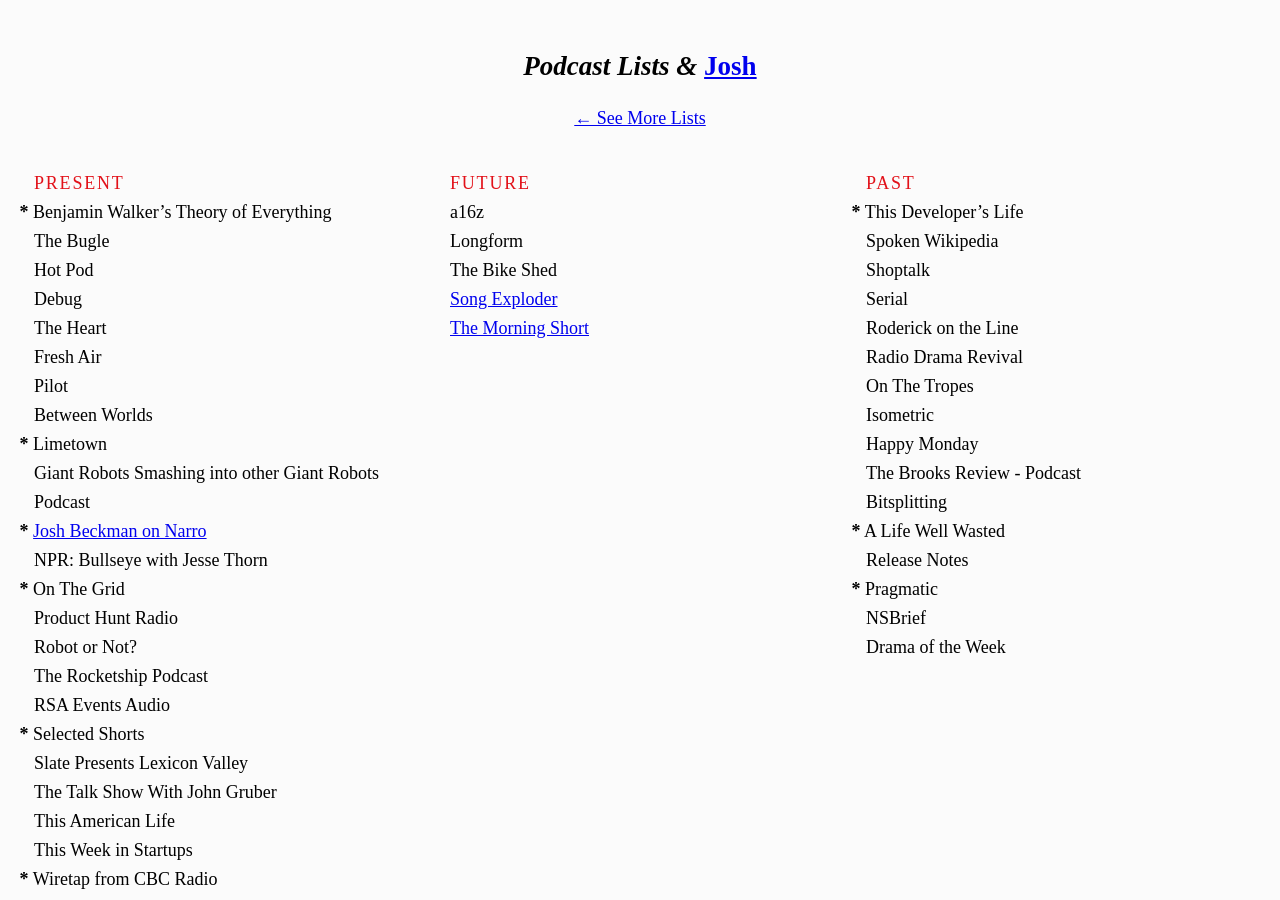
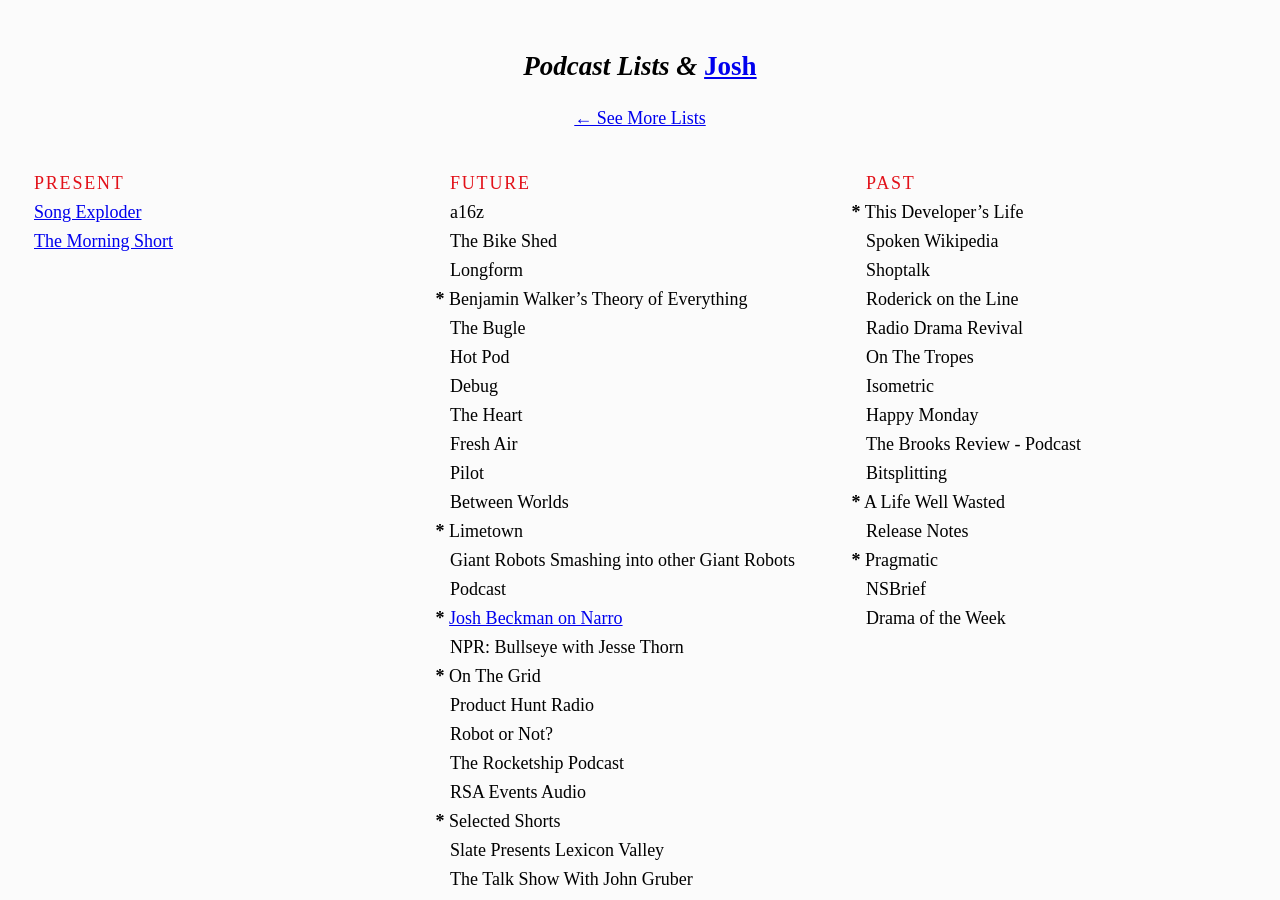
Before and after one commit to joshbeckman/andjosh.github.io, a Jekyll site: the page built from _lists/podcast-lists.md, in a window 1280 px wide and 900 px high. Built offline with Jekyll 4.4.1, drawn with Linux system fonts in a browser that asks for light colours; some of the changed lines change nothing that is shown.

Commit message:
Fix ordering of podcast lists

```diff
--- a/_lists/podcast-lists.md
+++ b/_lists/podcast-lists.md
@@ -3,7 +3,14 @@
 title: Podcast Lists
 permalink: /lists/podcast/
 ---
+- [Song Exploder](//songexploder.net)
+- [The Morning Short](https://itunes.apple.com/us/podcast/morning-short-your-daily-dose/id1082252606)
 
+<!--two items:-->
+
+- a16z
+- The Bike Shed
+- Longform
 - __*__ Benjamin Walker's Theory of Everything
 - The Bugle
 - Hot Pod
@@ -49,20 +56,12 @@
 - The Web Ahead
 - The Memory Palace
 - You Made it Weird
-
-<!--two items:-->
-
-- a16z
-- Longform
-- The Bike Shed
-- [Song Exploder](//songexploder.net)
-- [The Morning Short](https://itunes.apple.com/us/podcast/morning-short-your-daily-dose/id1082252606)
+- Serial
 
 <!--two items:-->
 - __*__ This Developer's Life
 - Spoken Wikipedia
 - Shoptalk
-- Serial
 - Roderick on the Line
 - Radio Drama Revival
 - On The Tropes
```
